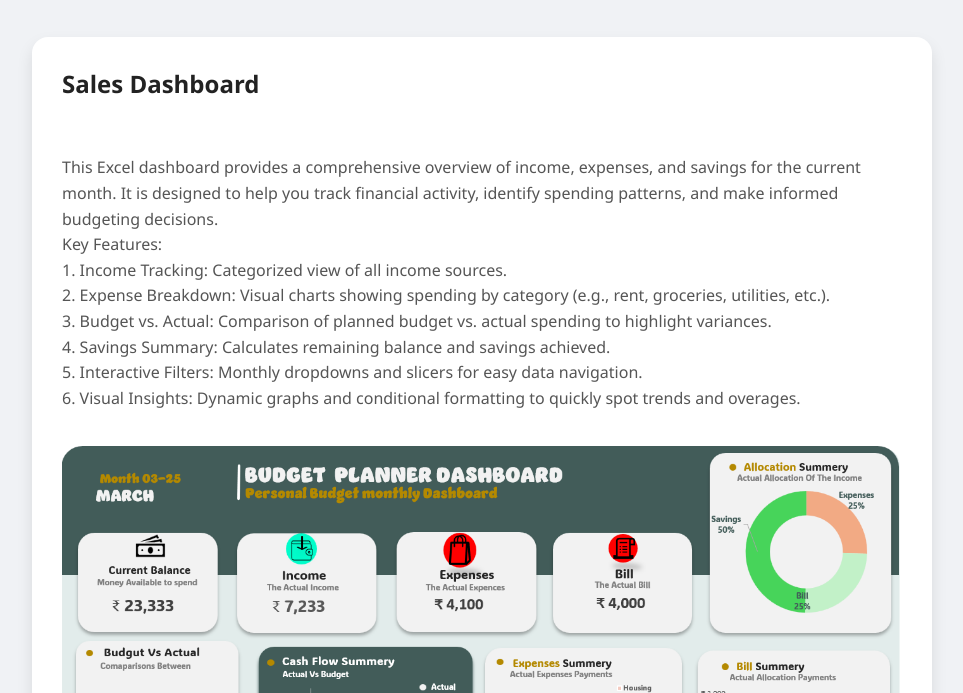
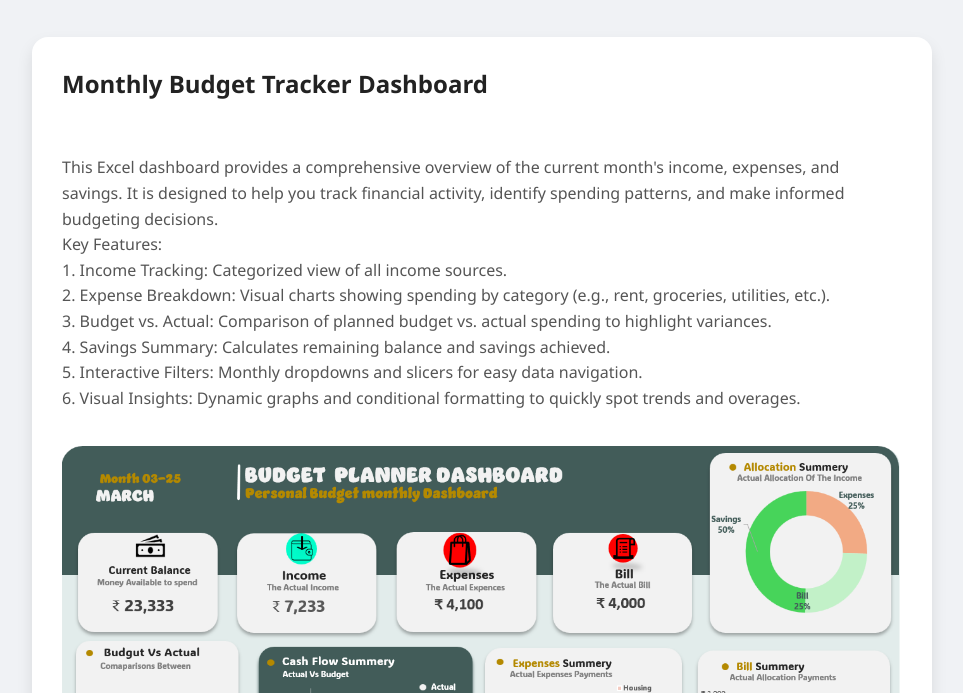
Before and after one commit to Himanshu-Singh282/MY_PORTFOILO, a plain HTML site: page example.html in a window 1280 px wide. Shown: the part 107-800 px from the top of the page, without its empty margins (158-1121 px from the left). Drawn offline with Linux system fonts and the light colour scheme.

Commit message:
Update example.html

```diff
--- a/example.html
+++ b/example.html
@@ -5,7 +5,7 @@
 <html lang="en">
 <head>
   <meta charset="UTF-8">
-  <title>Excel Projects Portfolio</title>
+  <title>Excel Projects </title>
   <style>
     body {
       font-family: 'Segoe UI', sans-serif;
@@ -117,8 +117,8 @@
     <div class="project-card">
       <div class="gallery">
 
-        <h3>Sales Dashboard</h3>
-      <p>This Excel dashboard provides a comprehensive overview of income, expenses, and savings for the current month.
+        <h3>Monthly Budget Tracker Dashboard</h3>
+      <p>This Excel dashboard provides a comprehensive overview of the current month's income, expenses, and savings.
    It is designed to help you track financial activity, identify spending patterns, and make informed budgeting decisions. </br>
 Key Features: </br>
 
```
